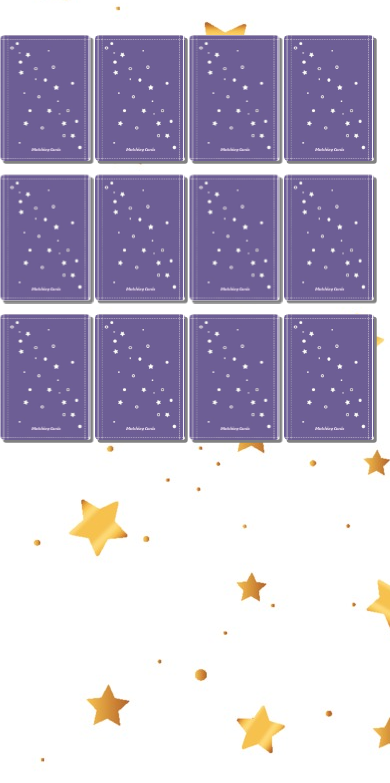
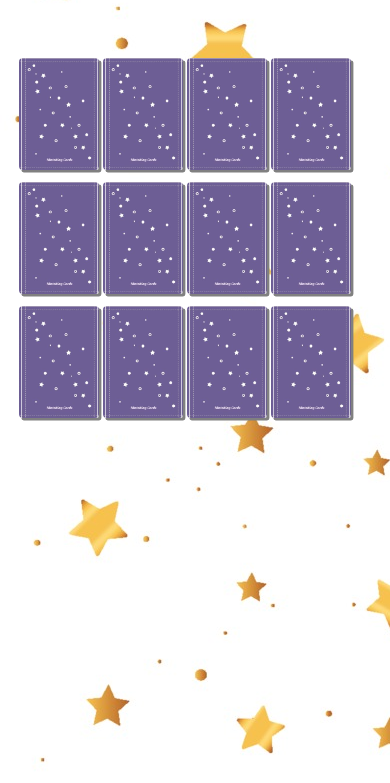
Before and after one commit to dssrts/matchy-matchy, a plain HTML site: page main.html in a window 390 px wide. Shown: the part 61-844 px from the top of the page. Drawn offline with Linux system fonts and the light colour scheme.

Commit message:
fixed ratio??

```diff
--- a/style.css
+++ b/style.css
@@ -15,12 +15,15 @@ body{
 } */
 
 @media only screen and (max-width: 600px) {
+  body{
+    overflow-y: hidden;
+  }
   .grid {
-    transform: scale(90%);
+    position: relative;
+    left: -20px;
+    transform: scale(80%);
     width: 100%;
     grid-template-columns: repeat(2, 1fr);
-    position: relative;
-    left: -5%;
   }
   .card {
     width: 45vw;
```
